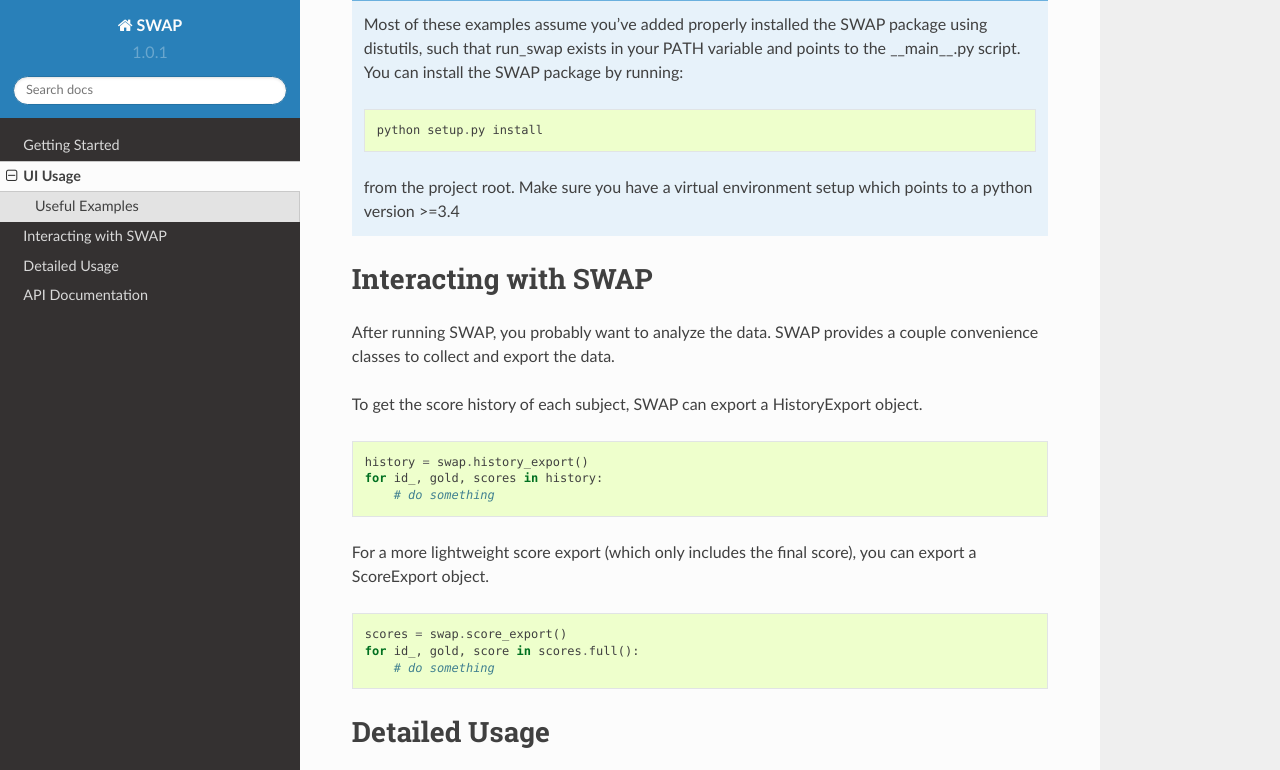
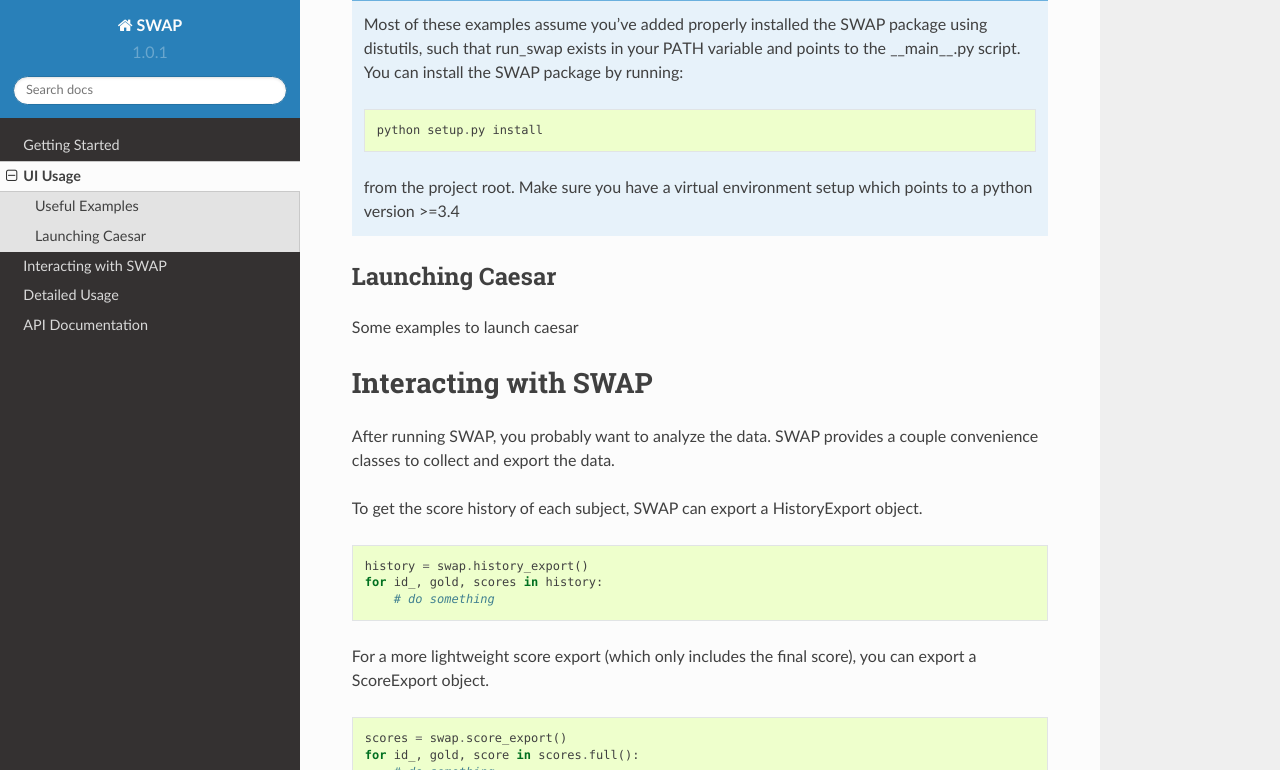
Before and after one commit to miclaraia/swap-2, a Sphinx documentation site: the page built from docs/source/usage.rst, in a window 1280 px wide and 900 px high, scrolled down 736 px, cut to the strip 0-770 px from the top of the window. Built offline with Sphinx 7.4.7 and the Read the Docs theme 2.0.0, drawn with Linux system fonts in a browser that asks for light colours; pages that are not in the unit, such as notebooks, are missing from menus.

Commit message:
Auto publish documentation

```diff
--- a/docs/source/usage.rst
+++ b/docs/source/usage.rst
@@ -35,6 +35,11 @@ Generate a ROC curve from pickled score exports
     from the project root. Make sure you have a virtual environment setup which
     points to a python version >=3.4
 
+Launching Caesar
+----------------
+
+Some examples to launch caesar
+
 
 Interacting with SWAP
 =====================
```
Also changed, not shown: 1 other file.
